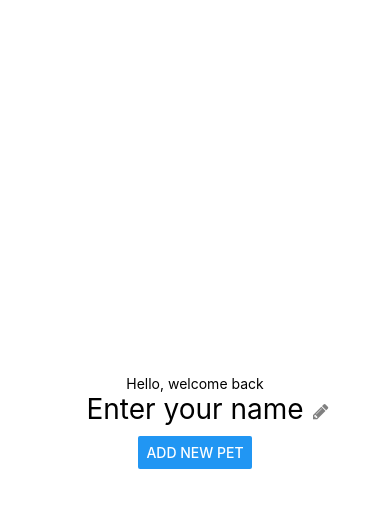
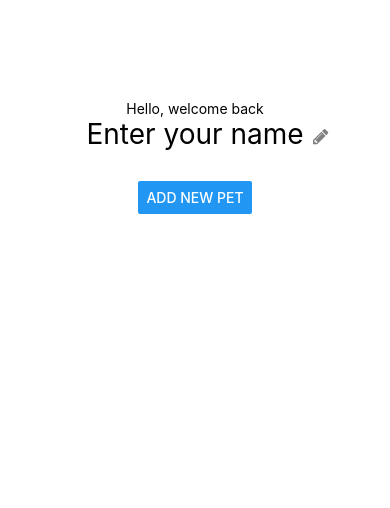
Before and after one commit to abawor/petfed, a React Native app: screen /HomeScreen in a window 390 px wide. Shown: the top 508 px of the page. Built offline with nearby package versions, Linux system fonts and the light colour scheme.

Commit message:
Fixed styling for homescreen

```diff
--- a/screens/HomeScreen.js
+++ b/screens/HomeScreen.js
@@ -1,12 +1,14 @@
 import React from 'react';
-import { StyleSheet, SafeAreaView, Text, Button } from 'react-native';
-import NameEdit from '../components/NameEdit'; // Import the NameEdit component
+import { StyleSheet, SafeAreaView, Text, Button, View } from 'react-native';
+import NameEdit from '../components/NameEdit';
 
 export default function HomeScreen({ navigation }) {
   return (
     <SafeAreaView style={styles.container}>
-      <Text>Hello, welcome back</Text>
-      <NameEdit />
+      <View style={styles.greeting}>
+        <Text>Hello, welcome back</Text>
+        <NameEdit />
+      </View>
       <Button title="Add new pet" onPress={() => navigation.navigate("AddNewPet")} />
     </SafeAreaView>
   );
@@ -15,12 +17,13 @@ export default function HomeScreen({ navigation }) {
 const styles = StyleSheet.create({
   container: {
     flex: 1,
-    justifyContent: 'center',
     alignItems: 'center',
     backgroundColor: '#fff',
   },
   greeting: {
     fontSize: 20,
     marginBottom: 20,
+    marginTop: 100,
+    alignItems: 'center',
   },
 });
```
